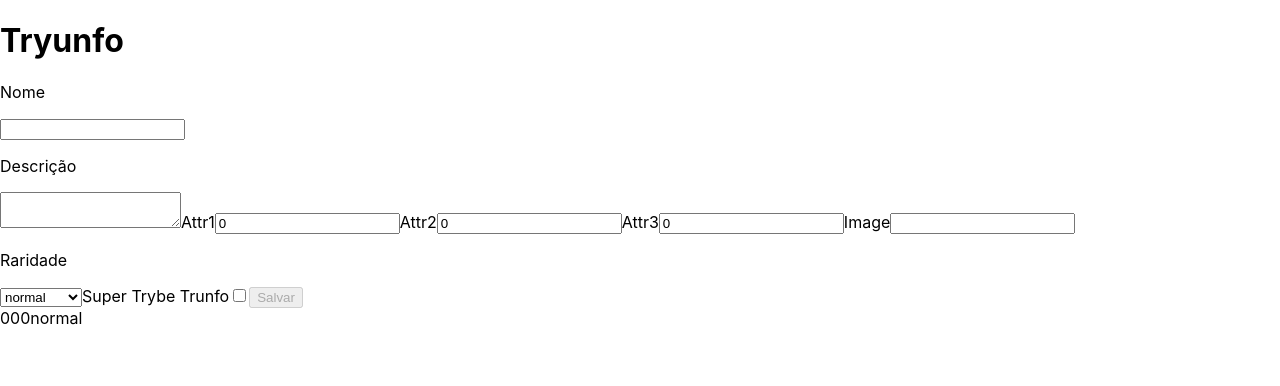
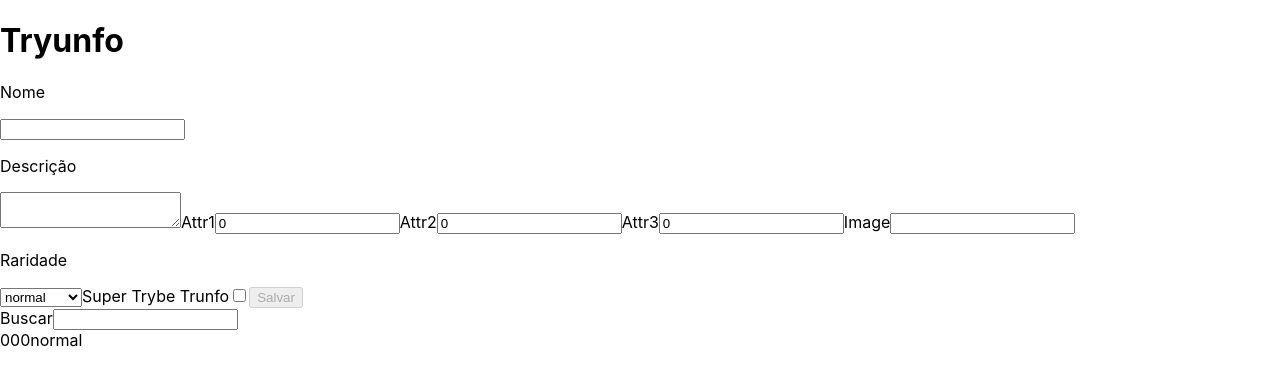
Before and after one commit to roberiodutra/tryunfo, a React (Create React App) app: page / in a window 1280 px wide. Shown: the top 386 px of the page. Built offline with nearby package versions, Linux system fonts and the light colour scheme.

Commit message:
feat: cria componente Filter e adiciona filtragem pelo nome da carta

```diff
--- a/src/App.js
+++ b/src/App.js
@@ -1,6 +1,7 @@
 import React, { Component } from 'react';
 import Form from './components/Form';
 import Card from './components/Card';
+import Filter from './components/Filter';
 
 class App extends Component {
   constructor(props) {
@@ -17,6 +18,7 @@ class App extends Component {
       hasTrunfo: false,
       isSaveButtonDisabled: true,
       cardList: [],
+      nameFilter: '',
     };
 
     this.onInputChange = this.onInputChange.bind(this);
@@ -108,6 +110,7 @@ class App extends Component {
       hasTrunfo,
       isSaveButtonDisabled,
       cardList,
+      nameFilter,
     } = this.state;
 
     return (
@@ -127,6 +130,7 @@ class App extends Component {
           onInputChange={ this.onInputChange }
           onSaveButtonClick={ this.onSaveButtonClick }
         />
+        <Filter onInputChange={ this.onInputChange } />
         <Card
           cardName={ cardName }
           cardDescription={ cardDescription }
@@ -138,7 +142,8 @@ class App extends Component {
           cardTrunfo={ cardTrunfo }
         />
         <div>
-          { cardList.map((el) => (
+          { cardList.filter((el) => el.cardName.includes(nameFilter))
+            .map((el) => (
               <Card
                 key={ el.cardName }
                 cardName={ el.cardName }
--- /dev/null
+++ b/src/components/Filter.js
@@ -0,0 +1,28 @@
+import React, { Component } from 'react';
+import PropTypes from 'prop-types';
+
+class Filter extends Component {
+  render() {
+    const { onInputChange } = this.props;
+
+    return (
+      <form>
+        <label htmlFor="nameFilter">
+          Buscar
+          <input
+            data-testid="name-filter"
+            type="text"
+            onChange={ onInputChange }
+            name="nameFilter"
+          />
+        </label>
+      </form>
+    );
+  }
+}
+
+Filter.propTypes = {
+  onInputChange: PropTypes.func,
+}.isRequired;
+
+export default Filter;
```
Lines whose indentation alone changed are shown as unchanged.
